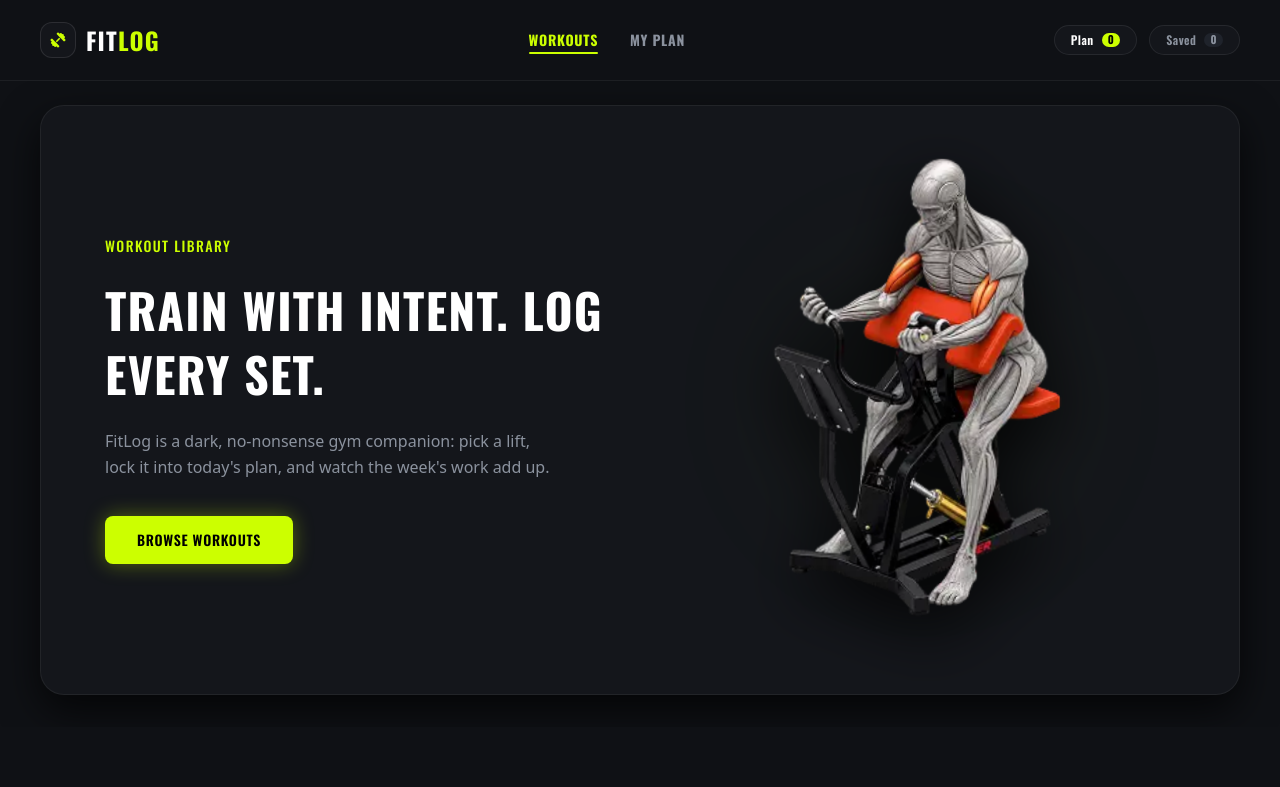
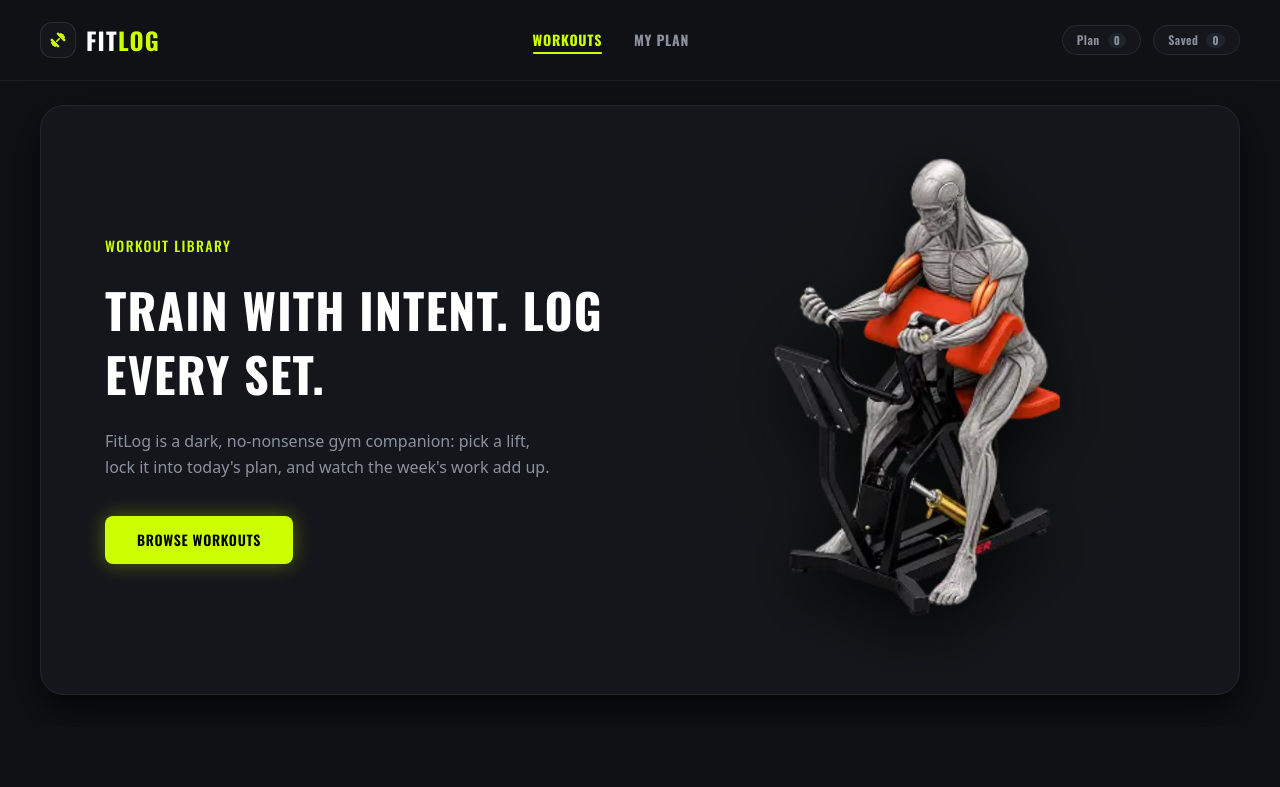
Before and after one commit to lamiakajal/fit-log, a Next.js app: page / in a window 1280 px wide. Shown: the top 787 px of the page. Built offline with nearby package versions, Linux system fonts and the light colour scheme.

Commit message:
feat(navbar): update badge count colors and dynamic tab active states

```diff
--- a/src/components/Navbar.tsx
+++ b/src/components/Navbar.tsx
@@ -1,13 +1,22 @@
 "use client";
 
 import Link from "next/link";
-import { usePathname } from "next/navigation";
+import { usePathname, useSearchParams } from "next/navigation";
+import { Suspense } from "react";
 import { FaDumbbell } from "react-icons/fa6";
 import { useWorkout } from "@/context/WorkoutContext";
 
-export default function Navbar() {
+function NavbarContent() {
   const pathname = usePathname();
+  const searchParams = useSearchParams();
+  const tabParam = searchParams.get("tab");
+
   const { planIds, savedIds } = useWorkout();
+
+  // Active state detection
+  const isPlanActive =
+    pathname === "/my-plan" && (tabParam === "plan" || !tabParam);
+  const isSavedActive = pathname === "/my-plan" && tabParam === "saved";
 
   return (
     <header className="w-full bg-[#0f1115] border-b border-white/6 sticky top-0 z-40 backdrop-blur-md bg-opacity-95">
@@ -56,26 +65,50 @@ export default function Navbar() {
           </Link>
         </nav>
 
-        {/* Right Badges: Plan & Saved Pill Buttons */}
+        {/* Right Badges: Plan & Saved Dynamic Pill Buttons */}
         <div className="flex items-center gap-2 sm:gap-3">
-          {/* Plan Pill Button */}
+          {/* Plan Button */}
           <Link
             href="/my-plan?tab=plan"
-            className="flex items-center gap-2 bg-[#14161b] hover:bg-[#1a1e26] border border-white/8 hover:border-[#ccff00]/40 px-3 sm:px-4 py-1.5 rounded-full transition-all text-xs font-heading font-semibold text-white cursor-pointer transform-gpu active:scale-95"
+            scroll={false}
+            className={`group flex items-center gap-2 px-3.5 py-1.5 rounded-full transition-all duration-200 text-xs font-heading font-semibold cursor-pointer transform-gpu active:scale-95 ${
+              isPlanActive
+                ? "bg-[#181b22] border border-white/20 text-white shadow-[0_0_15px_rgba(255,255,255,0.05)]"
+                : "bg-[#14161b] hover:bg-[#181b22] border border-white/8 hover:border-white/20 text-[#8b929e] hover:text-white"
+            }`}
           >
-            <span>Plan</span>
-            <span className="bg-[#ccff00] text-black font-bold px-1.5 py-0.2 rounded-full text-[11px] leading-tight min-w-4 text-center">
+            <span className={isPlanActive ? "text-white" : ""}>Plan</span>
+            {/* Count Badge: 0 hole greyish, > 0 hole neon green */}
+            <span
+              className={`font-bold px-1.5 py-0.5 rounded-full text-[11px] leading-none min-w-4 text-center transition-colors ${
+                planIds.length > 0
+                  ? "bg-[#ccff00] text-black shadow-[0_0_10px_rgba(204,255,0,0.3)]"
+                  : "bg-[#1f232b] text-[#8b929e]"
+              }`}
+            >
               {planIds.length}
             </span>
           </Link>
 
-          {/* Saved Pill Button */}
+          {/* Saved Button */}
           <Link
             href="/my-plan?tab=saved"
-            className="flex items-center gap-2 bg-[#14161b] hover:bg-[#1a1e26] border border-white/8 hover:border-white/20 px-3 sm:px-4 py-1.5 rounded-full transition-all text-xs font-heading font-semibold text-white cursor-pointer transform-gpu active:scale-95"
+            scroll={false}
+            className={`group flex items-center gap-2 px-3.5 py-1.5 rounded-full transition-all duration-200 text-xs font-heading font-semibold cursor-pointer transform-gpu active:scale-95 ${
+              isSavedActive
+                ? "bg-[#181b22] border border-white/20 text-white shadow-[0_0_15px_rgba(255,255,255,0.05)]"
+                : "bg-[#14161b] hover:bg-[#181b22] border border-white/8 hover:border-white/20 text-[#8b929e] hover:text-white"
+            }`}
           >
-            <span className="text-[#8b929e]">Saved</span>
-            <span className="bg-[#1f232b] text-[#8b929e] font-bold px-1.5 py-0.2 rounded-full text-[11px] leading-tight min-w-4 text-center">
+            <span className={isSavedActive ? "text-white" : ""}>Saved</span>
+            {/* Count Badge: 0 hole greyish, > 0 hole neon green */}
+            <span
+              className={`font-bold px-1.5 py-0.5 rounded-full text-[11px] leading-none min-w-4 text-center transition-colors ${
+                savedIds.length > 0
+                  ? "bg-[#ccff00] text-black shadow-[0_0_10px_rgba(204,255,0,0.3)]"
+                  : "bg-[#1f232b] text-[#8b929e]"
+              }`}
+            >
               {savedIds.length}
             </span>
           </Link>
@@ -84,3 +117,11 @@ export default function Navbar() {
     </header>
   );
 }
+
+export default function Navbar() {
+  return (
+    <Suspense fallback={<div className="h-16 sm:h-20 bg-[#0f1115] w-full" />}>
+      <NavbarContent />
+    </Suspense>
+  );
+}
```
